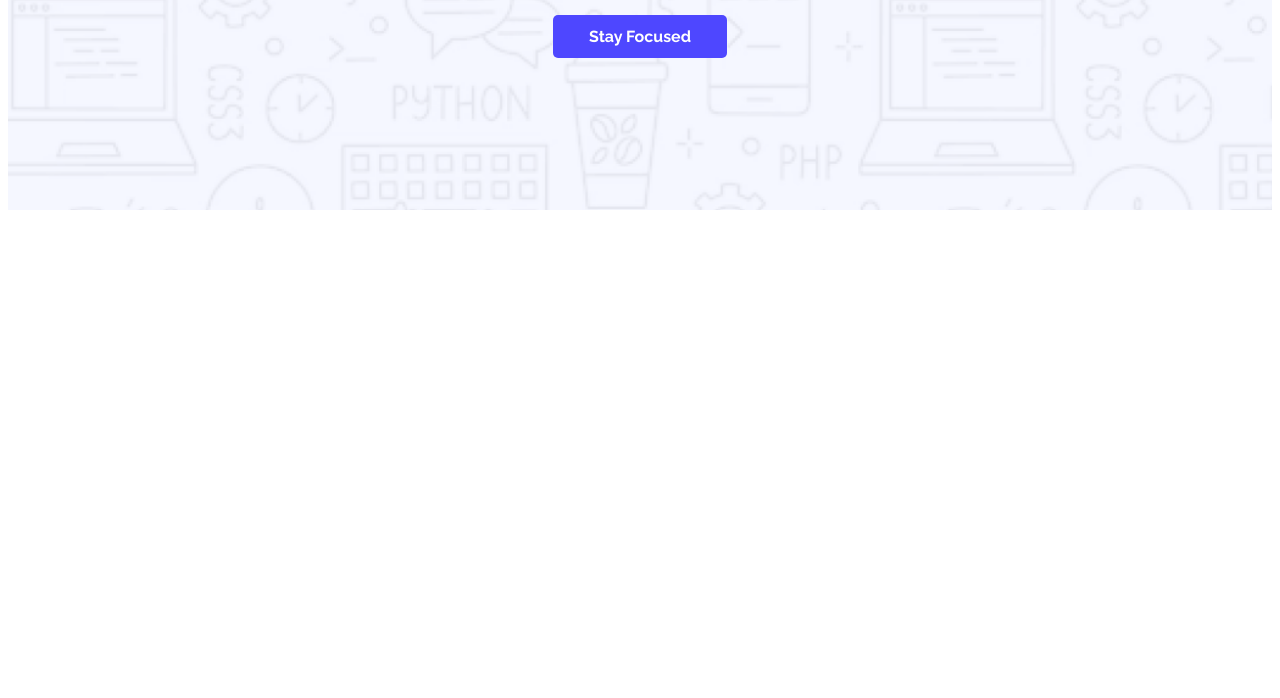
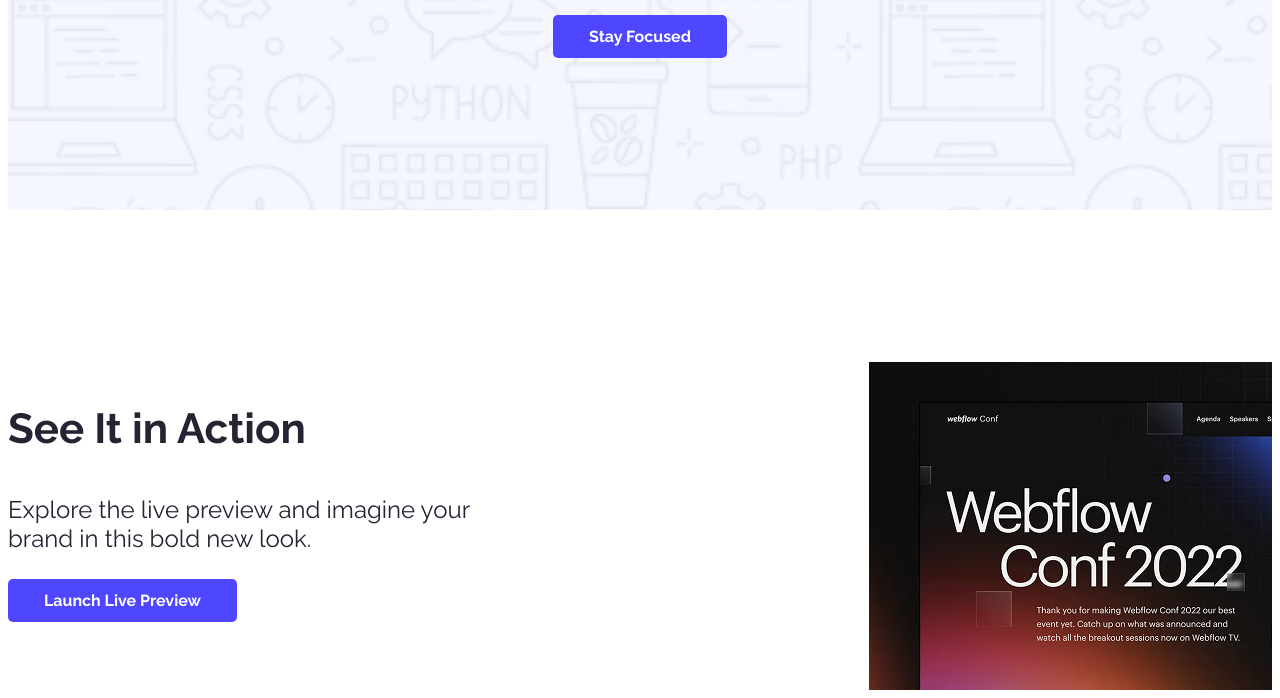
Before and after one commit to Shanjida-Islam138/web-dev-b12a01-landing-page, a plain HTML site: page index.html in a window 1280 px wide. Shown: the part 593-1291 px from the top of the page. Before the commit the page ends 955 px from the top, so only its background shows below. Drawn offline with Linux system fonts and the light colour scheme.

Commit message:
updated action section

```diff
--- a/index.html
+++ b/index.html
@@ -28,8 +28,16 @@
 
 
   </header>
-  <main>
+  <main class="raleway-normal">
+    <div class="action">
+       <div class="action-content">
+          <h3 class="action-title">See It in Action</h3>
+          <p class="action-description">Explore the live preview and imagine your brand in this bold new look.</p>
+          <button class="btn">Launch Live Preview</button>
+        </div>
+        <img class="action-pic" src="Assets/wc-mini.png" alt="">
 
+    </div>
   </main>
 
   <footer>
--- a/styles/portfolio.css
+++ b/styles/portfolio.css
@@ -66,9 +66,32 @@ nav{
   font-family: 'Raleway', sans-serif;
   font-weight: bold;
   font-size: 65px;
-  max-width: 905px;
+  width: 905px;
   margin-bottom: 37px;
   color: #252432;
   text-align: center;
+  height: 152px;
 
 }
+/* action style */
+.action{
+  display: flex;
+  justify-content: space-between;
+}
+.action-title{
+  font-size: 42px;
+  font-weight: bold;
+  color: #252432;
+}
+.action-description{
+  font-size: 24px;
+  color: #252432;
+  width: 517px;
+  height: 60px;
+}
+.action-pic{
+  width: 403px;
+}
+.action-content{
+  max-width: 517px;
+}
```
